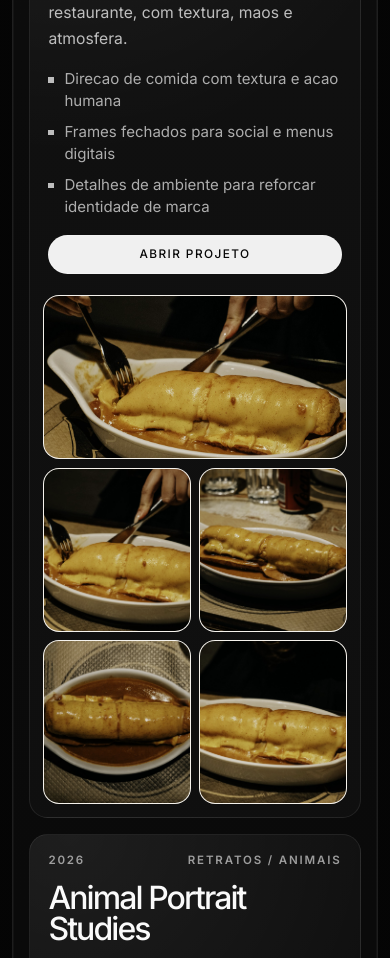
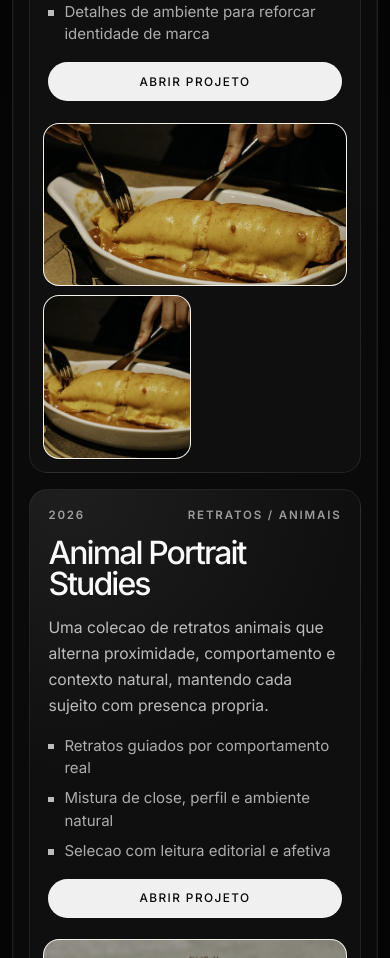
Before and after one commit to MatheusMaxs/Woguiro, a React (Vite) app: page /works in a window 390 px wide. Shown: the part 2100-3058 px from the top of the page. Built offline with nearby package versions, Linux system fonts and the light colour scheme.

Commit message:
Simplify works project cards

```diff
--- a/src/pages/WorksPage.tsx
+++ b/src/pages/WorksPage.tsx
@@ -12,10 +12,12 @@ const revealItem = {
 };
 
 function ProjectMosaic({ project }: { project: WorkProject }) {
+  const sideImage = project.images.find((work) => work.slug !== project.hero.slug) ?? project.hero;
+
   return (
     <div className="works-project-mosaic" aria-hidden="true">
-      {project.images.slice(0, 5).map((work, index) => (
-        <span key={work.slug} className={`works-project-mosaic-item works-project-mosaic-item--${index + 1}`}>
+      {[project.hero, sideImage].map((work, index) => (
+        <span key={`${project.slug}-${work.slug}-${index}`} className={`works-project-mosaic-item works-project-mosaic-item--${index === 0 ? 'hero' : 'side'}`}>
           <img
             src={work.image}
             alt=""
--- a/src/styles/home.css
+++ b/src/styles/home.css
@@ -877,7 +877,7 @@
 .works-project-card {
   position: relative;
   display: grid;
-  grid-template-columns: minmax(15rem, 0.74fr) minmax(0, 1.26fr);
+  grid-template-columns: minmax(18rem, 0.86fr) minmax(0, 1.45fr);
   gap: clamp(1rem, 2vw, 1.55rem);
   min-width: 0;
   padding: clamp(0.8rem, 1.4vw, 1rem);
@@ -895,14 +895,6 @@
     box-shadow 0.34s var(--ease-out);
 }
 
-.works-project-card:nth-child(even) .works-project-copy {
-  order: 2;
-}
-
-.works-project-card:nth-child(even) .works-project-mosaic {
-  order: 1;
-}
-
 .works-project-card:hover,
 .works-project-card:focus-within {
   transform: translateY(-0.35rem);
@@ -1001,10 +993,9 @@
 
 .works-project-mosaic {
   display: grid;
-  grid-template-columns: repeat(6, minmax(0, 1fr));
-  grid-template-rows: repeat(4, minmax(4.7rem, 1fr));
+  grid-template-columns: minmax(0, 1.6fr) minmax(12rem, 0.74fr);
   gap: 0.55rem;
-  min-height: clamp(24rem, 40vw, 34rem);
+  min-height: clamp(25rem, 42vw, 36rem);
 }
 
 .works-project-mosaic-item,
@@ -1021,29 +1012,9 @@
   border-radius: 1rem;
 }
 
-.works-project-mosaic-item--1 {
-  grid-column: 1 / span 3;
-  grid-row: 1 / span 4;
-}
-
-.works-project-mosaic-item--2 {
-  grid-column: 4 / span 3;
-  grid-row: 1 / span 2;
-}
-
-.works-project-mosaic-item--3 {
-  grid-column: 4 / span 2;
-  grid-row: 3 / span 2;
-}
-
-.works-project-mosaic-item--4 {
-  grid-column: 6 / span 1;
-  grid-row: 3 / span 1;
-}
-
-.works-project-mosaic-item--5 {
-  grid-column: 6 / span 1;
-  grid-row: 4 / span 1;
+.works-project-mosaic-item--hero,
+.works-project-mosaic-item--side {
+  min-height: 100%;
 }
 
 .works-project-mosaic-item img,
@@ -1922,11 +1893,6 @@
     grid-template-columns: minmax(0, 1fr);
   }
 
-  .works-project-card:nth-child(even) .works-project-copy,
-  .works-project-card:nth-child(even) .works-project-mosaic {
-    order: initial;
-  }
-
   .project-case-meta-grid {
     grid-template-columns: repeat(2, minmax(0, 1fr));
   }
@@ -2053,16 +2019,13 @@
   }
 
   .works-project-mosaic-item,
-  .works-project-mosaic-item--1,
-  .works-project-mosaic-item--2,
-  .works-project-mosaic-item--3,
-  .works-project-mosaic-item--4,
-  .works-project-mosaic-item--5 {
+  .works-project-mosaic-item--hero,
+  .works-project-mosaic-item--side {
     grid-column: auto;
     grid-row: auto;
   }
 
-  .works-project-mosaic-item--1 {
+  .works-project-mosaic-item--hero {
     grid-column: span 2;
   }
 
```
